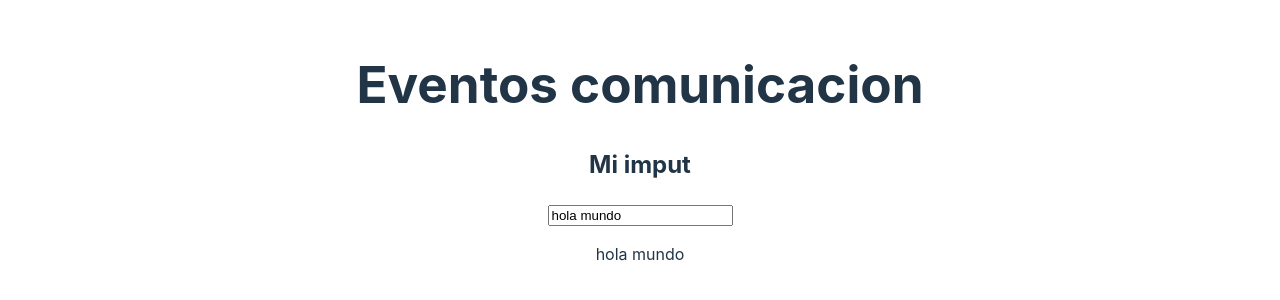
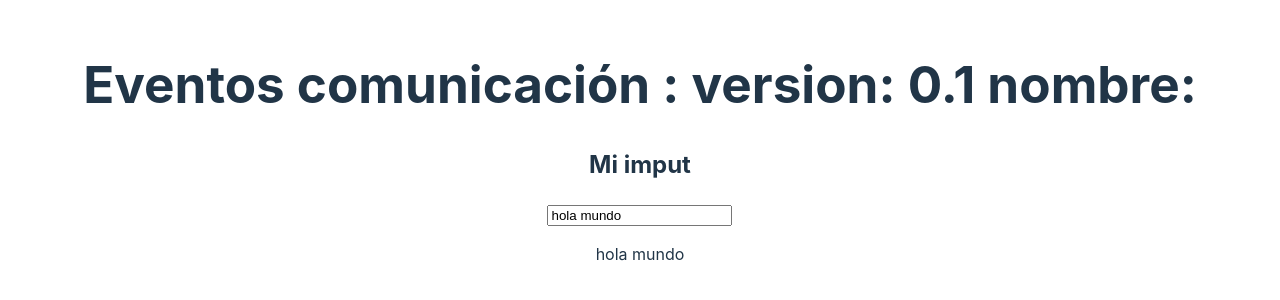
Before and after one commit to redspidersoftware/tema-03-Vite, a Vue app: page / in a window 1280 px wide. Shown: the part 248-548 px from the top of the page. Built offline with nearby package versions, Linux system fonts and the light colour scheme.

Commit message:
tema 5: provide- inject

```diff
--- a/src/Main.vue
+++ b/src/Main.vue
@@ -43,7 +43,7 @@
   </template>
 
   <script setup lang="ts">
-  import {ref} from "vue"
+  import {ref, provide} from "vue"
   //#region  tema 3
 // import {ref, computed} from "vue"
 // const valorInput = ref("Añada la sal a la salsa")
@@ -68,8 +68,10 @@
 //import BotonOnOff from "@components/BotonOnOff.vue"
 //@ts-ignore
 //import TextoPersonalizado from "@components/TextoPersonalizado.vue"
+//@ts-ignore
+import EventosComunicacion from "./components/EventosComunicacion.vue"
+provide("version","0.1")
 
-import EventosComunicacion from "./components/EventosComunicacion.vue"
 
 
 //const modoOscuro = ref(true)
--- a/src/components/EventosComunicacion.vue
+++ b/src/components/EventosComunicacion.vue
@@ -1,17 +1,21 @@
 <template>
-    <h1>Eventos comunicacion</h1>
+    <h1>Eventos comunicación : version: {{version}} nombre:{{ nombre_aplicacion }} </h1>
     <MiImput :valor = "valorImput" @cambia-valor="funcionCambio"/>
     <p>{{ valorImput }}</p>
+
 </template>
 
 
 <script setup lang="ts">
-    import {ref} from "vue"
+    import {ref, inject} from "vue"
     import MiImput from "./MiImput.vue"
     const valorImput = ref("hola mundo")
 
     const funcionCambio = (evento:InputEvent) => {
         console.log(evento)
         valorImput.value = (evento.target as HTMLInputElement).value
-            }
+    }
+
+    const version = inject("version")
+    const nombre_aplicacion = inject("nombre_aplicacion")
 </script>
--- a/src/index.ts
+++ b/src/index.ts
@@ -2,4 +2,6 @@ import { createApp } from "vue";
 import Main from "./Main.vue"
 import "./style.css"
 
-createApp(Main).mount("div#app")
+const app= createApp(Main)
+app.mount("div#app")
+app.provide("nombre_aplicacion","mi app cutre")
```
